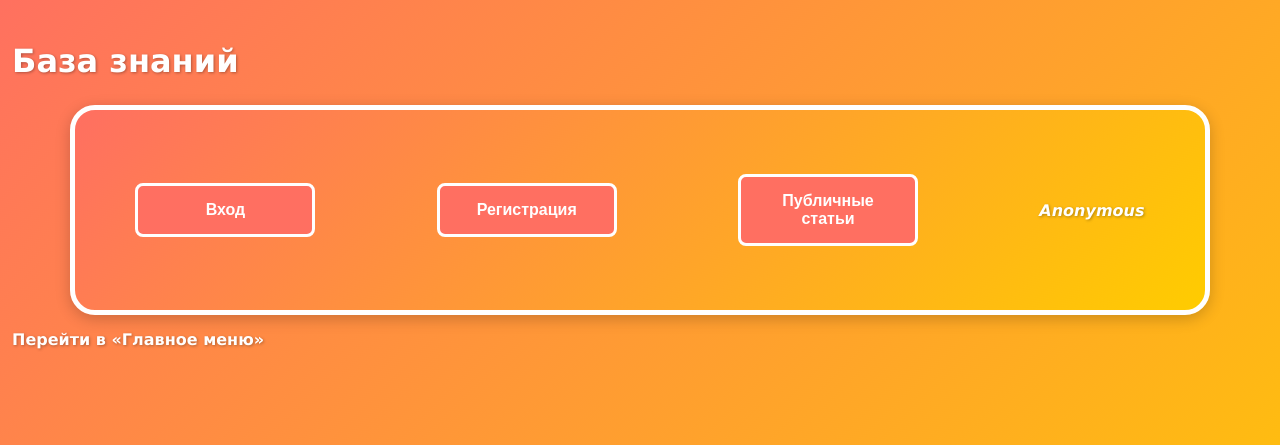
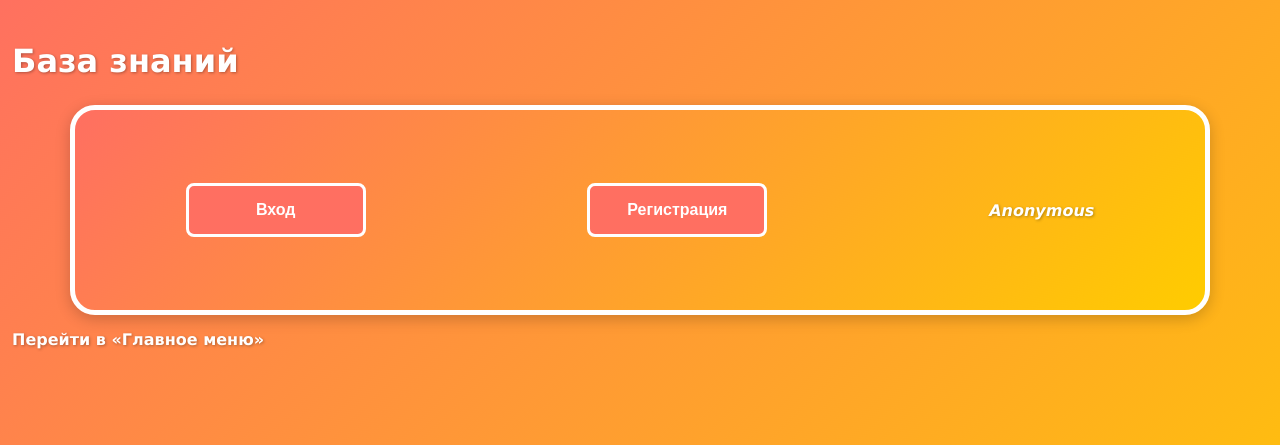
Before and after one commit to dura05/web--programming-labs-2, a Flask app: page /lab8/ in a window 1280 px wide. Shown: the part 35-480 px from the top of the page. Run offline with Flask 3, Linux system fonts and the light colour scheme.

Commit message:
исправление 4!!!!! тупанул ниче не работает

```diff
--- a/templates/lab8/index.html
+++ b/templates/lab8/index.html
@@ -6,13 +6,12 @@
         {% if login == 'Anonymous' %}
             <a href="/lab8/login"><button>Вход</button></a>
             <a href="/lab8/register"><button>Регистрация</button></a>
-            <a href="/lab8/public"><button>Публичные статьи</button></a>
+
             <div><i>Anonymous</i></div>
         {% else %}
             <a href="/lab8/logout"><button>Выход</button></a>
             <a href="/lab8/article"><button>Cписок моих статей</button></a>
             <a href="/lab8/article/create"><button>Cоздать статью</button></a>
-            <a href="/lab8/public"><button>Публичные статьи</button></a>
             <div><i>{{ login }}</i></div>
         {% endif %}
     </div>
```
